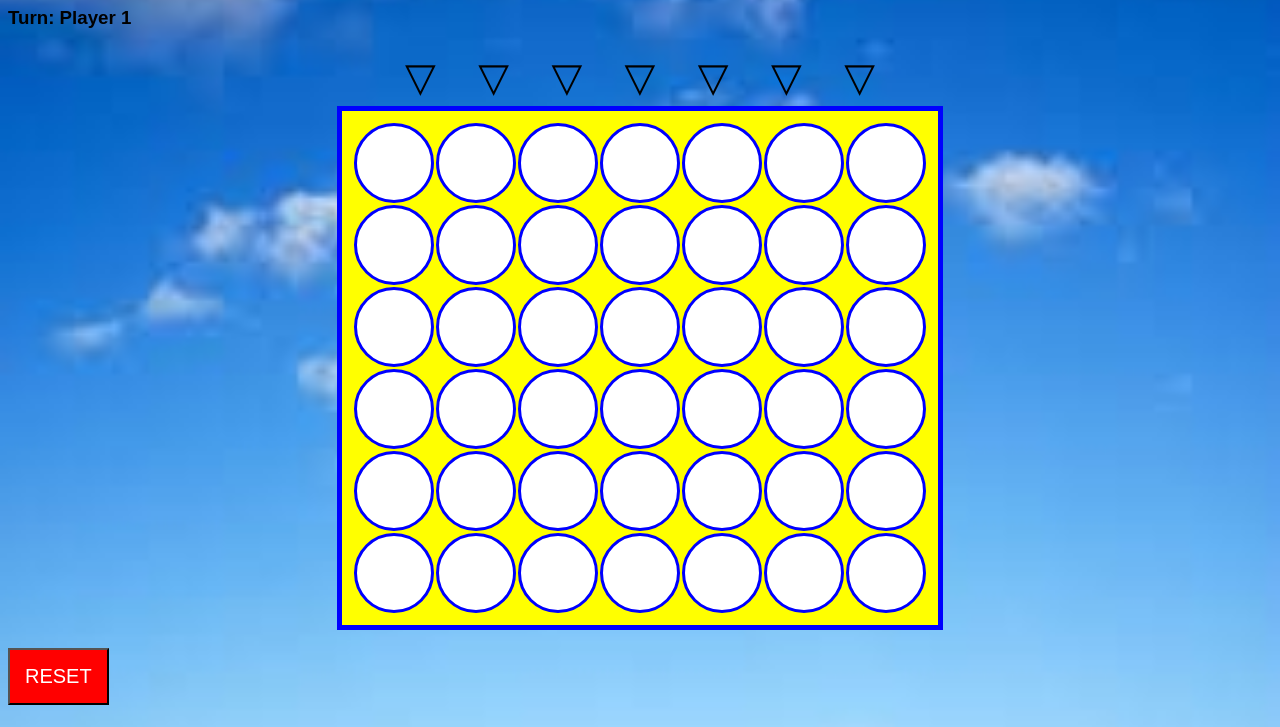
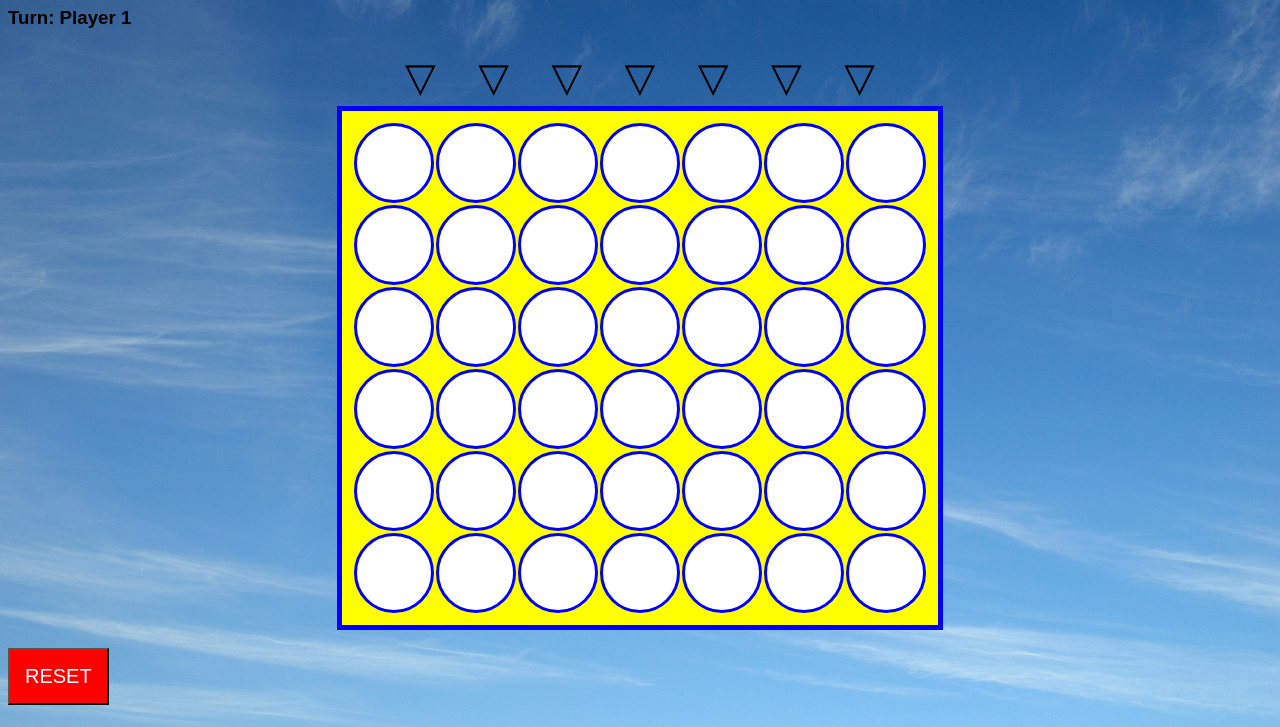
Before and after one commit to w1lujeng/connectFour, a plain HTML site: page index.html in a window 1280 px wide. Shown: the part 73-800 px from the top of the page. Drawn offline with nearby package versions, Linux system fonts and the light colour scheme.

Commit message:
Change casing on css

```diff
--- a/CSS/main.css
+++ b/CSS/main.css
@@ -3,7 +3,7 @@
     box-sizing: border-box;
 }
 body {
-    background-image: url("sky.jpeg");
+    background-image: url("blue_sky.jpg");
     background-repeat: no-repeat;
     background-size: cover;
 }
```
Also changed, not shown: alternate.js (deleted, +0 -355 lines), js/app.js (+11 -2 lines), CSS/blue_sky.jpg (added), 2 other files.
